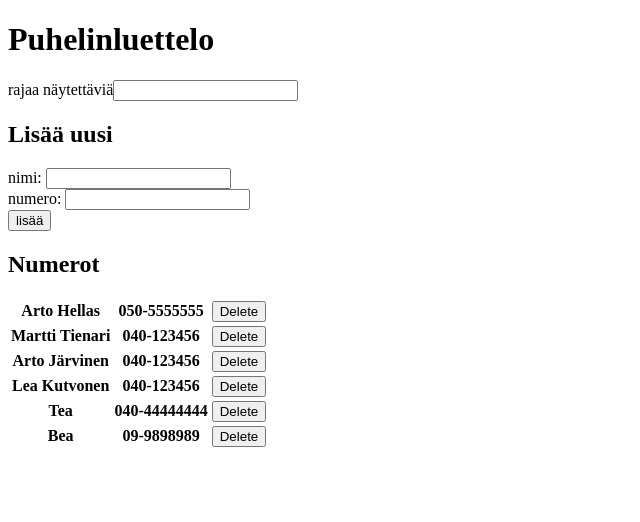
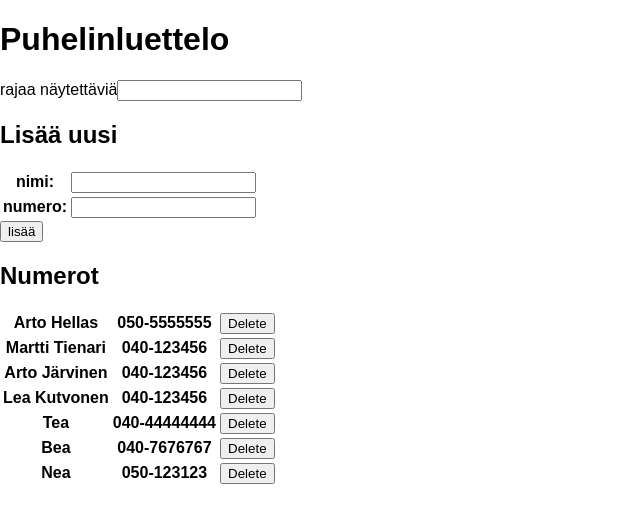
Before and after one commit to Samuel0c/FullStack, a React (Create React App) app in the folder osa2/puhelinluettelo/: page / in a window 1280 px wide. Shown: the top 522 px of the page, without its empty margins (0-640 px from the left). Built offline with nearby package versions, Linux system fonts and the light colour scheme; data requests are answered from the project's data file.

Commit message:
osa2 teht 18

```diff
--- a/osa2/puhelinluettelo/db.json
+++ b/osa2/puhelinluettelo/db.json
@@ -27,8 +27,13 @@
     },
     {
       "name": "Bea",
-      "number": "09-9898989",
+      "number": "040-7676767",
       "id": 6
+    },
+    {
+      "name": "Nea",
+      "number": "050-123123",
+      "id": 7
     }
   ]
 }
--- a/osa2/puhelinluettelo/src/App.js
+++ b/osa2/puhelinluettelo/src/App.js
@@ -1,8 +1,21 @@
 import React from 'react';
+import './index.css'
 import Person from './components/Person'
 import Valiotsikko from './components/Valiotsikko'
 import SubmitButton from './components/SubmitButton'
 import personService from './services/persons'
+
+
+const Notification = ({ message }) => {
+  if (message === '') {
+    return null
+  }
+  return (
+    <div className="error">
+      {message}
+    </div>
+  )
+}
 
 class App extends React.Component {
   constructor(props) {
@@ -11,7 +24,8 @@ class App extends React.Component {
       persons: [],
       newName: '',
       newNumber: '',
-      filter: ''
+      filter: '',
+      message: ''
     }
   }
 
@@ -21,6 +35,14 @@ class App extends React.Component {
       .then(response => {
         this.setState({persons: response.data})
       })
+      console.log(this.state.message);
+    this.messageTimeout()
+  }
+
+  messageTimeout = () => {
+    setTimeout(() => {
+      this.setState({message: ''})
+    }, 3000)
   }
 
   addPerson = (event) => {
@@ -40,8 +62,9 @@ class App extends React.Component {
             this.setState({
               persons: this.state.persons.concat(response.data),
               newName: '',
-              newNumber: ''
-            })
+              newNumber: '',
+              message: 'Henkilö lisätty onnistuneesti'
+            }, this.messageTimeout)
         })
     } else {
       personService
@@ -60,8 +83,9 @@ class App extends React.Component {
               }
             }),
             newName: '',
-            newNumber: ''
-          })
+            newNumber: '',
+            message: 'Numero päivitetty onnistuneesti'
+          }, this.messageTimeout)
         })
     }
   }
@@ -73,8 +97,9 @@ class App extends React.Component {
       .then(response => {
         console.log('delete person', response);
         this.setState({
-          persons: this.state.persons.filter(p => p.id !== id)
-        })
+          persons: this.state.persons.filter(p => p.id !== id),
+          message: 'Henkilö poistettu onnistuneesti'
+        }, this.messageTimeout)
       })
   }
 
@@ -90,7 +115,6 @@ class App extends React.Component {
     this.setState({ filter: event.target.value })
   }
 
-
   render() {
    console.log(this.state.filter);
    const filter = this.state.filter
@@ -100,6 +124,7 @@ class App extends React.Component {
     return (
       <div>
         <h1>Puhelinluettelo</h1>
+        <Notification message={this.state.message}/>
         <form onChange={this.handleFilterChange}>
           <div>
             rajaa näytettäviä
@@ -108,18 +133,28 @@ class App extends React.Component {
         </form>
         <Valiotsikko text={'Lisää uusi'} key={'Lisää uusi'}/>
         <form onSubmit={this.addPerson}>
-          <div>
-            nimi: <input
+          <table>
+            <tbody>
+              <tr>
+                <th>nimi: </th>
+                <th>
+                  <input
                   value={this.state.newName}
                   onChange={this.handleNameChange}
                   />
-          </div>
-          <div>
-            numero: <input
+                </th>
+              </tr>
+              <tr>
+                <th>numero: </th>
+                <th>
+                  <input
                   value={this.state.newNumber}
                   onChange={this.handleNumberChange}
                   />
-          </div>
+                </th>
+              </tr>
+            </tbody>
+          </table>
           <SubmitButton text={'lisää'} />
         </form>
         <Valiotsikko text={'Numerot'} key={'Numerot'}/>
--- a/osa2/puhelinluettelo/src/index.css
+++ b/osa2/puhelinluettelo/src/index.css
@@ -3,3 +3,13 @@ body {
   padding: 0;
   font-family: sans-serif;
 }
+
+.error {
+  color: white;
+  background: green;
+  font-size: 17px;
+  border-style: solid;
+  border-radius: 5px;
+  padding: 10px;
+  margin-bottom: 10px;
+}
```
Lines whose indentation alone changed are shown as unchanged.
